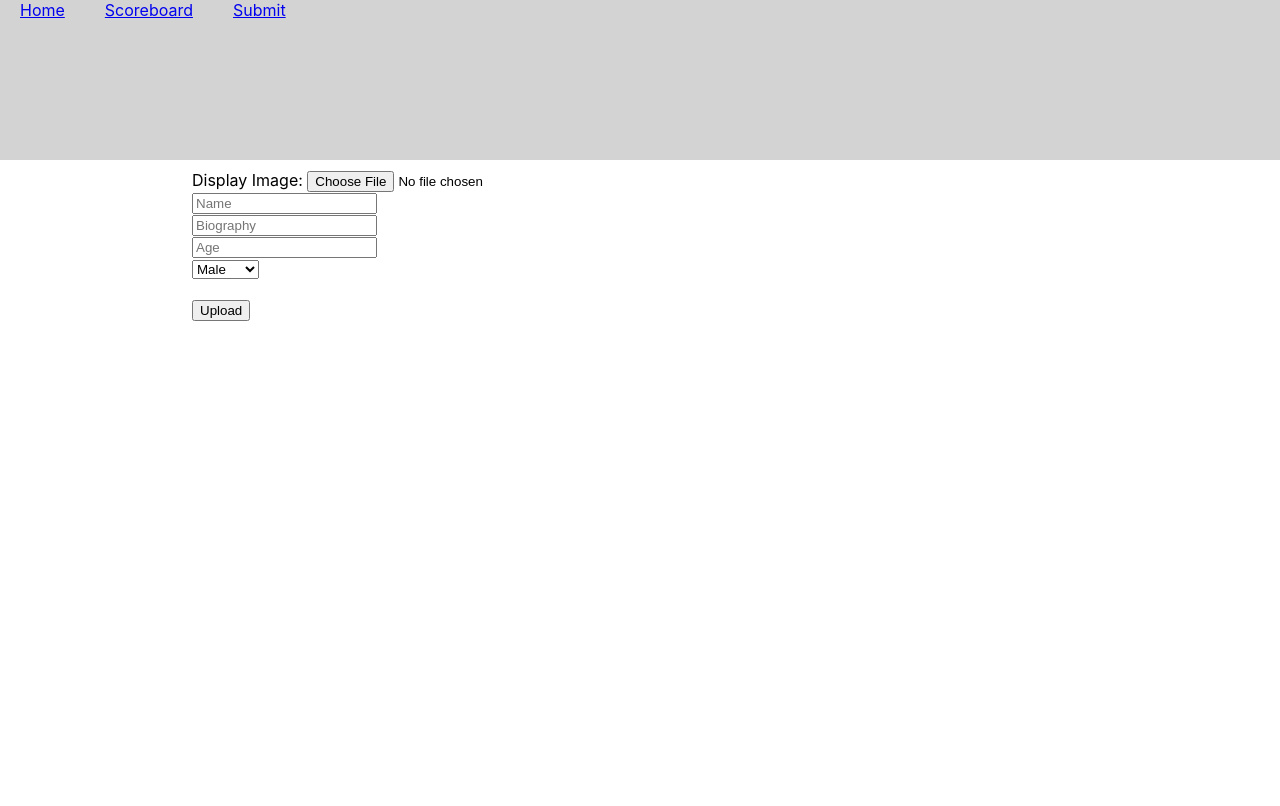
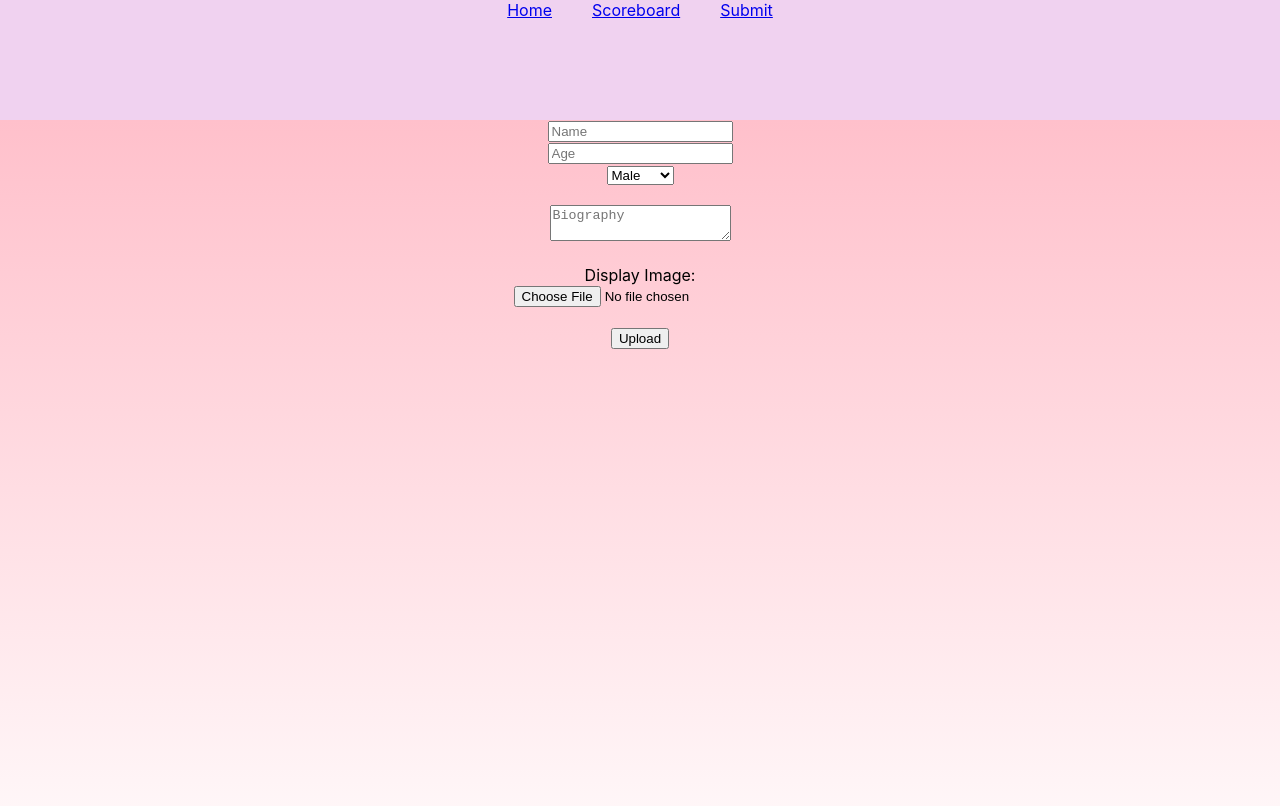
Before and after one commit to Jacob-Baldwin/cs260-node-creative, a React (Create React App) app: page /submit in a window 1280 px wide. Shown: the top 806 px of the page. Built offline with nearby package versions, Linux system fonts and the light colour scheme.

Commit message:
added ranking

```diff
--- a/public/index.html
+++ b/public/index.html
@@ -19,7 +19,7 @@
       work correctly both with client-side routing and a non-root public URL.
       Learn how to configure a non-root public URL by running `npm run build`.
     -->
-    <title>React App</title>
+    <title>Hot or Not</title>
   </head>
   <body>
     <noscript>
--- a/src/App.css
+++ b/src/App.css
@@ -1,32 +1,3 @@
 .App {
   text-align: center;
 }
-
-.App-logo {
-  animation: App-logo-spin infinite 20s linear;
-  height: 40vmin;
-}
-
-.App-header {
-  background-color: #282c34;
-  min-height: 100vh;
-  display: flex;
-  flex-direction: column;
-  align-items: center;
-  justify-content: center;
-  font-size: calc(10px + 2vmin);
-  color: white;
-}
-
-.App-link {
-  color: #61dafb;
-}
-
-@keyframes App-logo-spin {
-  from {
-    transform: rotate(0deg);
-  }
-  to {
-    transform: rotate(360deg);
-  }
-}
--- a/src/App.js
+++ b/src/App.js
@@ -1,13 +1,13 @@
 import React, { Component } from 'react';
 import logo from './logo.svg';
-import './App.css';
 import Main from './Components/Main';
 import Header from './Components/Header';
 
+import styles from './App.css';
 import { Route } from 'react-router-dom'
 
 const App = () => (
-  <div>
+  <div className="App">
     <Header/>
     <Main/>
   </div>
--- a/src/Components/Header.css
+++ b/src/Components/Header.css
@@ -1,9 +1,9 @@
 .Header {
   position: absolute;
-  height: 160px;
+  height: 120px;
   left: 0px;
   right: 0px;
-  background-color: lightgray;
+  background-color: #f0d2f0;
   z-index: -10;
 }
 
--- a/src/Components/Main.css
+++ b/src/Components/Main.css
@@ -1,7 +1,9 @@
 .Main {
   position: absolute;
-  top: 170px;
+  top: 120px;
   margin: auto;
-  left: 15%;
-  right: 15%;
+  left: 0px;
+  right: 0px;
+  background-image: linear-gradient(pink, white);
+  height: 100%;
 }
--- a/src/Components/Overview.js
+++ b/src/Components/Overview.js
@@ -39,7 +39,11 @@ class Overview extends React.Component {
   }
 
   render() {
-    let persons = this.state.persons.map((p) => (<PersonCard person={p} show_score={true}/>));
+    let i = 0;
+    let persons = this.state.persons.map((p) => {
+      i = i + 1;
+      return (<PersonCard person={p} ranking={i}/>)
+    });
 
     return (
       <div>
--- a/src/Components/PersonCard.css
+++ b/src/Components/PersonCard.css
@@ -47,3 +47,7 @@
 .Score {
   margin: 2px;
 }
+
+.Ranking {
+  margin: 2px;
+}
--- a/src/Components/PersonCard.js
+++ b/src/Components/PersonCard.js
@@ -8,7 +8,9 @@ const PersonCard = (props) => {
 
 
   let score = null;
-  if (props.show_score) {
+  let ranking = null;
+  if (props.ranking) {
+    ranking = <p className="Ranking">Rank: {props.ranking}</p>;
     score = <p className="Score">Score: {person.upvotes - person.downvotes}</p>;
   }
 
@@ -21,7 +23,8 @@ const PersonCard = (props) => {
         <h4 className="Gender">{(person.gender=='m')?'Male':'Female'}</h4>
         <h4 className="Age">{person.age}</h4>
         <p className="Bio">{person.bio}</p>
-        {props.show_score?score:null}
+        {ranking}
+        {score}
       </div>
 
     </div>
--- a/src/Components/SubmitForm.js
+++ b/src/Components/SubmitForm.js
@@ -1,5 +1,6 @@
 import React from 'react';
 import axios from 'axios';
+import { Route, Redirect } from 'react-router'
 
 class SubmitForm extends React.Component {
   constructor(props) {
@@ -7,6 +8,7 @@ class SubmitForm extends React.Component {
 
     this.state = {
       imageURL: '',
+      redirect: null
     };
 
     this.handleUploadImage = this.handleUploadImage.bind(this);
@@ -25,6 +27,10 @@ class SubmitForm extends React.Component {
     axios.post('/api/submit', data)
     .then((res) => {
       console.log(res);
+      alert("Submitted Successfully");
+      this.setState({
+        redirect: <Redirect to="/" push={true}/>
+      })
     });
   }
 
@@ -32,14 +38,7 @@ class SubmitForm extends React.Component {
     return (
       <form onSubmit={this.handleUploadImage}>
         <div>
-          Display Image: {' '}
-          <input ref={(ref) => { this.imageUpload = ref; }} type="file" />
-        </div>
-        <div>
           <input ref={(ref) => { this.personName = ref; }} type="text" placeholder="Name" />
-        </div>
-        <div>
-          <input ref={(ref) => { this.personBio = ref; }} type="text" placeholder="Biography" />
         </div>
         <div>
           <input ref={(ref) => { this.personAge = ref; }} type="number" placeholder="Age" />
@@ -52,8 +51,18 @@ class SubmitForm extends React.Component {
         </div>
         <br />
         <div>
+          <textarea ref={(ref) => { this.personBio = ref; }} type="text" placeholder="Biography" />
+        </div>
+        <br/>
+        Display Image:
+        <div>
+          <input ref={(ref) => { this.imageUpload = ref; }} type="file" />
+        </div>
+        <br />
+        <div>
           <button>Upload</button>
         </div>
+        {this.state.redirect}
       </form>
     );
   }
```
